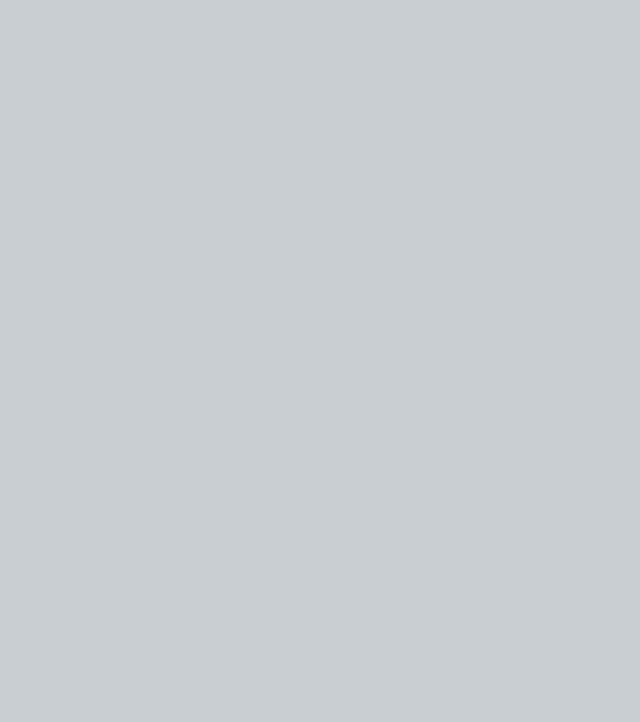
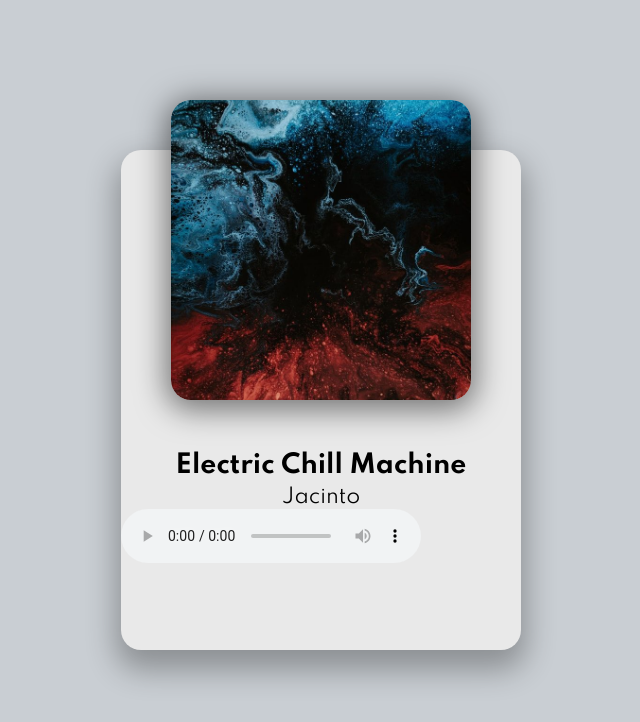
Before and after one commit to rperry99/javascript-music-player, a plain HTML site: page index.html in a window 1280 px wide. Shown: the whole page, without its empty margins (319-959 px from the left). Drawn offline with Linux system fonts and the light colour scheme.

Commit message:
Setting up the HTML and CSS

```diff
--- a/index.html
+++ b/index.html
@@ -1,15 +1,27 @@
 <!DOCTYPE html>
 <html lang="en">
-<head>
-    <meta charset="UTF-8">
-    <meta name="viewport" content="width=device-width, initial-scale=1.0">
+  <head>
+    <meta charset="UTF-8" />
+    <meta name="viewport" content="width=device-width, initial-scale=1.0" />
     <title>Music Player</title>
-    <link rel="icon" type="image/png" href="favicon.png">
-    <link rel="stylesheet" href="https://cdnjs.cloudflare.com/ajax/libs/font-awesome/5.10.2/css/all.min.css"/>
-    <link rel="stylesheet" href="style.css">
-</head>
-<body>
+    <link rel="icon" type="image/png" href="favicon.png" />
+    <link
+      rel="stylesheet"
+      href="https://cdnjs.cloudflare.com/ajax/libs/font-awesome/5.10.2/css/all.min.css"
+    />
+    <link rel="stylesheet" href="style.css" />
+  </head>
+  <body>
+    <div class="player-container">
+      <!-- Song -->
+      <div class="img-container">
+        <img src="img/jacinto-1.jpg" alt="Album Art" />
+      </div>
+      <h2 id="title">Electric Chill Machine</h2>
+      <h3 id="artist">Jacinto</h3>
+      <audio src="music/jacinto-1.mp3" controls></audio>
+    </div>
     <!-- Script -->
     <script src="script.js"></script>
-</body>
+  </body>
 </html>
--- a/style.css
+++ b/style.css
@@ -1,4 +1,5 @@
 /* Images created by: https://unsplash.com/@pawel_czerwinski */
+@import url('https://fonts.googleapis.com/css2?family=Spartan:wght@400;700&display=swap');
 
 html {
   box-sizing: border-box;
@@ -11,19 +12,33 @@ body {
   display: flex;
   justify-content: center;
   align-items: center;
-
+  font-family: 'Spartan', Arial, Helvetica, sans-serif;
   font-size: 12px;
 }
 
-
+.player-container {
+  height: 500px;
+  width: 400px;
+  background: #e9e9e9;
+  border-radius: 20px;
+  box-shadow: 0 15px 30px 5px rgba(0, 0, 0, 0.3);
+}
 
 .img-container {
-
+  height: 300px;
+  width: 300px;
   position: relative;
   top: -50px;
   left: 50px;
 }
 
+.img-container img {
+  height: 100%;
+  width: 100%;
+  object-fit: cover;
+  border-radius: 20px;
+  box-shadow: 0 5px 30px 5px rgba(0, 0, 0, 0.5);
+}
 
 h2 {
   font-size: 25px;
@@ -76,10 +91,7 @@ h3 {
   font-size: 30px;
   color: rgb(129, 129, 129);
   margin-right: 30px;
-
 }
-
-
 
 .main-button {
   font-size: 40px;
@@ -89,7 +101,9 @@ h3 {
 
 /* Media Query: iPhone (Vertical) */
 @media screen and (max-width: 376px) {
-
+  .player-container {
+    width: 95vw;
+  }
 
   .img-container {
     left: 29px;
```
